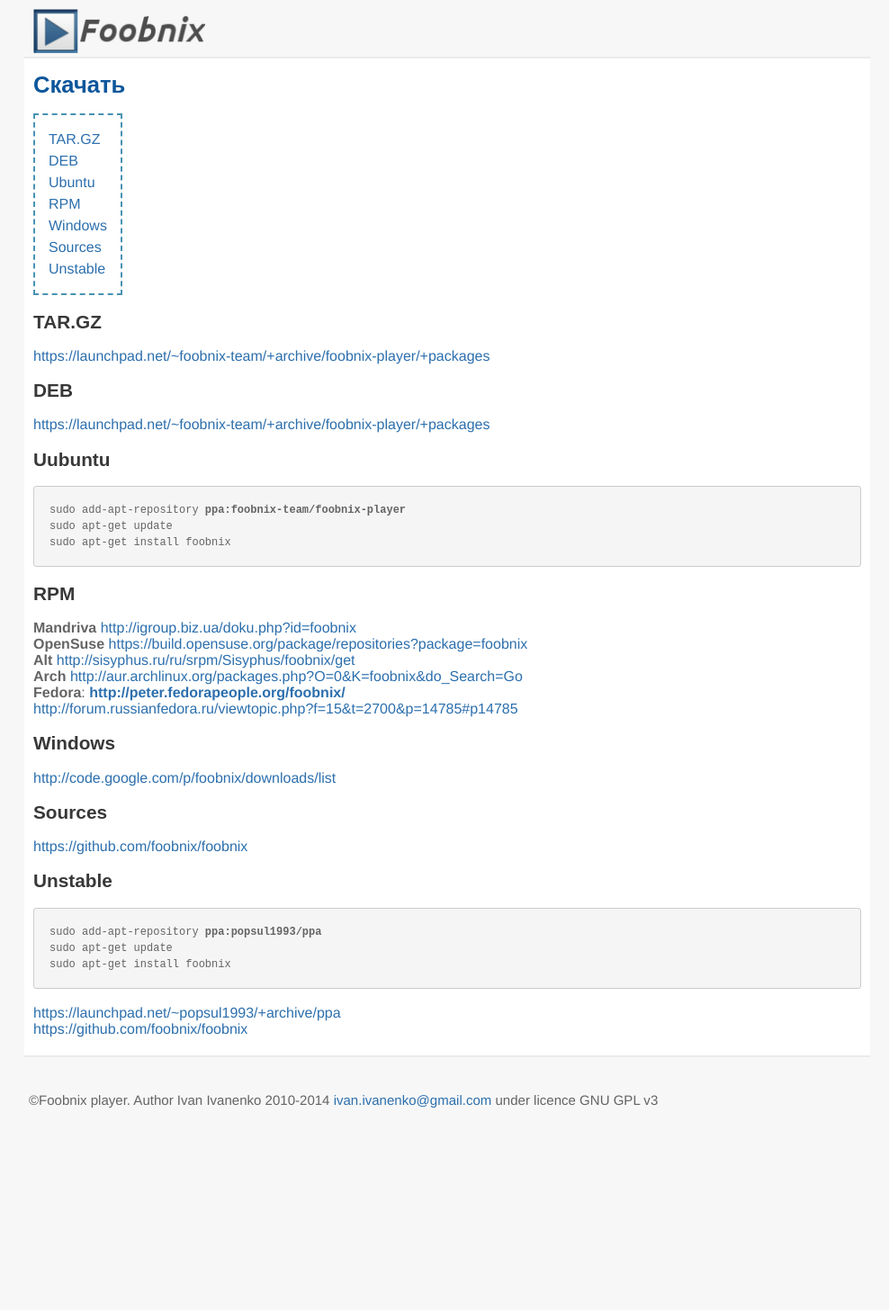
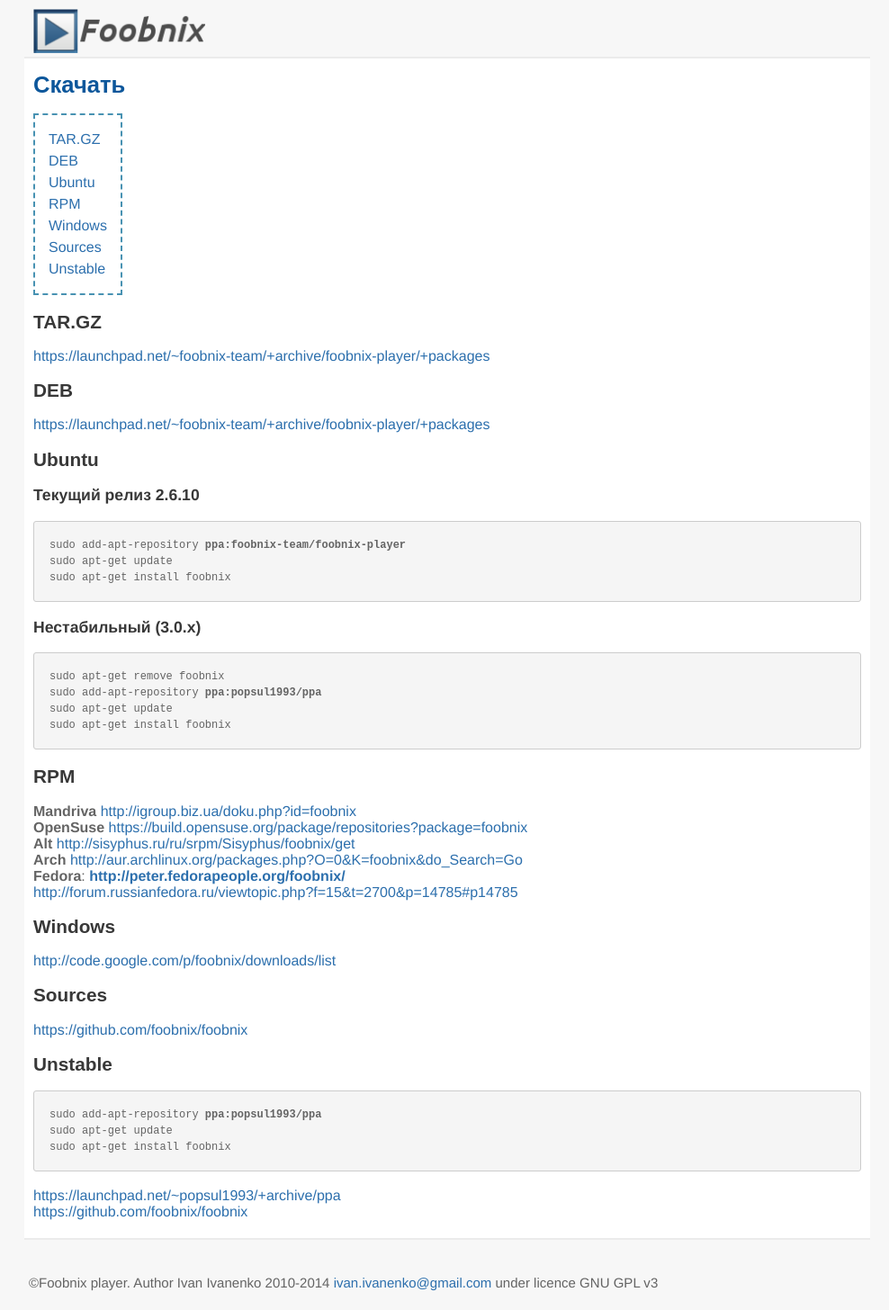
Before and after one commit to foobnix/foobnix.github.io, a Jekyll site: the page built from ru/download.html, in a window 1280 px wide. Shown: the whole page at 90% size, without its empty margins (143-1131 px from the left). Built offline with Jekyll 4.4.1, drawn with Linux system fonts in a browser that asks for light colours; some web fonts are replaced; Markdown is read by kramdown in place of the engine named in the settings; before the commit the page ends 1253 px from its top, so only the background shows below that.

Commit message:
update texts

```diff
--- a/_config.yml
+++ b/_config.yml
@@ -11,6 +11,6 @@ author: Ivan Ivanenko
 email: ivan.ivanenko@gmail.com
 site: www.foobnix.com
 
-url: http://foobnix.github.io
+url: http://www.foobnix.com
 
 foobnix_version: 2.6.10
--- a/_includes/top_menu.html
+++ b/_includes/top_menu.html
@@ -11,7 +11,7 @@
 <ul id="menusimple" class="menusimple">
     <li><a href="{{site.url}}/{{page.lang}}/description.html">Description</a></li>
     <li><a href="{{site.url}}/{{page.lang}}/screenshots.html">Screenshots</a></li>
-    <li><a href="{{site.url}}/{{page.lang}}/download.html">Downlaod</a></li>
+    <li><a href="{{site.url}}/{{page.lang}}/download.html">Download</a></li>
     <li><a href="{{site.url}}/{{page.lang}}/blog.html">Blog</a></li>
     <li><a href="{{site.url}}/{{page.lang}}/faq.html">FAQ</a></li>
 </ul>
--- a/ru/download.html
+++ b/ru/download.html
@@ -22,9 +22,18 @@ title: Скачать
 <h2><a name="deb">DEB</a></h2>
 <a target="_blank" href="https://launchpad.net/~foobnix-team/+archive/foobnix-player/+packages">https://launchpad.net/~foobnix-team/+archive/foobnix-player/+packages</a>
 
-<h2><a name="ubuntu">Uubuntu</a></h2>
+<h2><a name="ubuntu">Ubuntu</a></h2>
+<h3>Текущий релиз {{site.foobnix_version}}</h3>
 <pre>
 sudo add-apt-repository <b>ppa:foobnix-team/foobnix-player</b>
+sudo apt-get update
+sudo apt-get install foobnix
+</pre>
+
+<h3>Нестабильный (3.0.x)</h3>
+<pre>
+sudo apt-get remove foobnix
+sudo add-apt-repository <b>ppa:popsul1993/ppa</b>
 sudo apt-get update
 sudo apt-get install foobnix
 </pre>
```
Also changed, not shown: en/download.html (+8 -0 lines).
